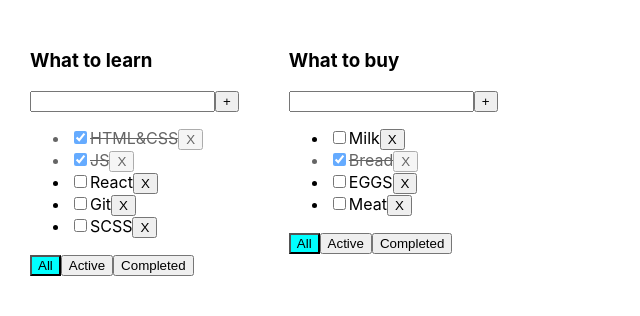
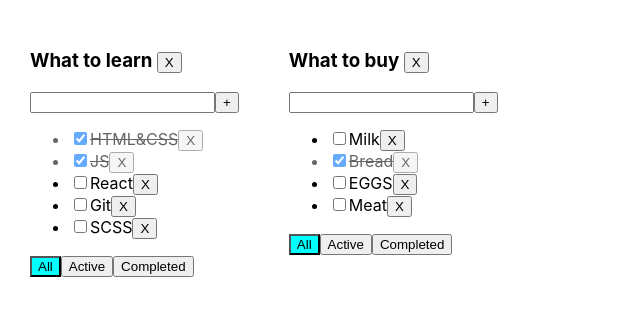
Before and after one commit to Pavelkv94/Todolist, a React (Create React App) app: page / in a window 1280 px wide. Shown: the top 316 px of the page, without its empty margins (0-640 px from the left). Built offline with nearby package versions, Linux system fonts and the light colour scheme.

Commit message:
feat: add removeTodolist

```diff
--- a/src/App.tsx
+++ b/src/App.tsx
@@ -68,13 +68,16 @@
     }
 
     //Filter tasks on buttons
-
     function changeFilter(value: FilterType, todolistID: string) {
         const todolistSingle = todoLists.find(tl => tl.id === todolistID)//ищем нужный тудулист
         if (todolistSingle) { todolistSingle.filter = value }
         setTodolists([...todoLists])
     }
-
+    //Delete Todolist
+    function removeTodolist (todolistID:string) {
+        setTodolists(todoLists.filter(tl=>tl.id!== todolistID))
+        delete tasks[todolistID]
+    }
     const TodolistComponents = todoLists.map(tl => {
         let tasksForTodolist = tasks[tl.id];
         if (tl.filter === "active") { tasksForTodolist = tasksForTodolist.filter(t => t.isDone === false); }
@@ -90,6 +93,7 @@
                 addTasks={addTask}
                 changeTaskStatus={changeStatus}
                 filter={tl.filter}
+                removeTodolist={removeTodolist}
             />
         )
     })
--- a/src/Todolist.tsx
+++ b/src/Todolist.tsx
@@ -7,7 +7,7 @@
 export type FilterType = "all" | "active" | "complete"
 
 type TodolistPropsType = {
-    id:string
+    id: string
     title: string
     tasks: Array<TaskType>
     filter: FilterType
@@ -15,6 +15,8 @@
     changeFilter: (value: FilterType, todolistID: string) => void
     addTasks: (title: string, todolistID: string) => void
     changeTaskStatus: (taskId: string, newIsDone: boolean, todolistID: string) => void
+    removeTodolist: (todolistID: string) => void
+
 }
 
 export function Todolist(props: TodolistPropsType) {
@@ -38,7 +40,7 @@
         if (e.key === "Enter") { addTask(); }
     }
 
-    const setAllFilter = () => { props.changeFilter("all", props.id )};
+    const setAllFilter = () => { props.changeFilter("all", props.id) };
     const setActiveFilter = () => { props.changeFilter("active", props.id) };
     const setCompleteFilter = () => { props.changeFilter("complete", props.id) };
 
@@ -56,10 +58,10 @@
             </li>
         }
     )
-
+        const removeTodolist = ()=>{props.removeTodolist(props.id)}
     return (
         <div>
-            <h3>{props.title}</h3>
+            <h3>{props.title} <button onClick={removeTodolist}>X</button></h3>
             <div>
                 <input
                     value={title}
```
